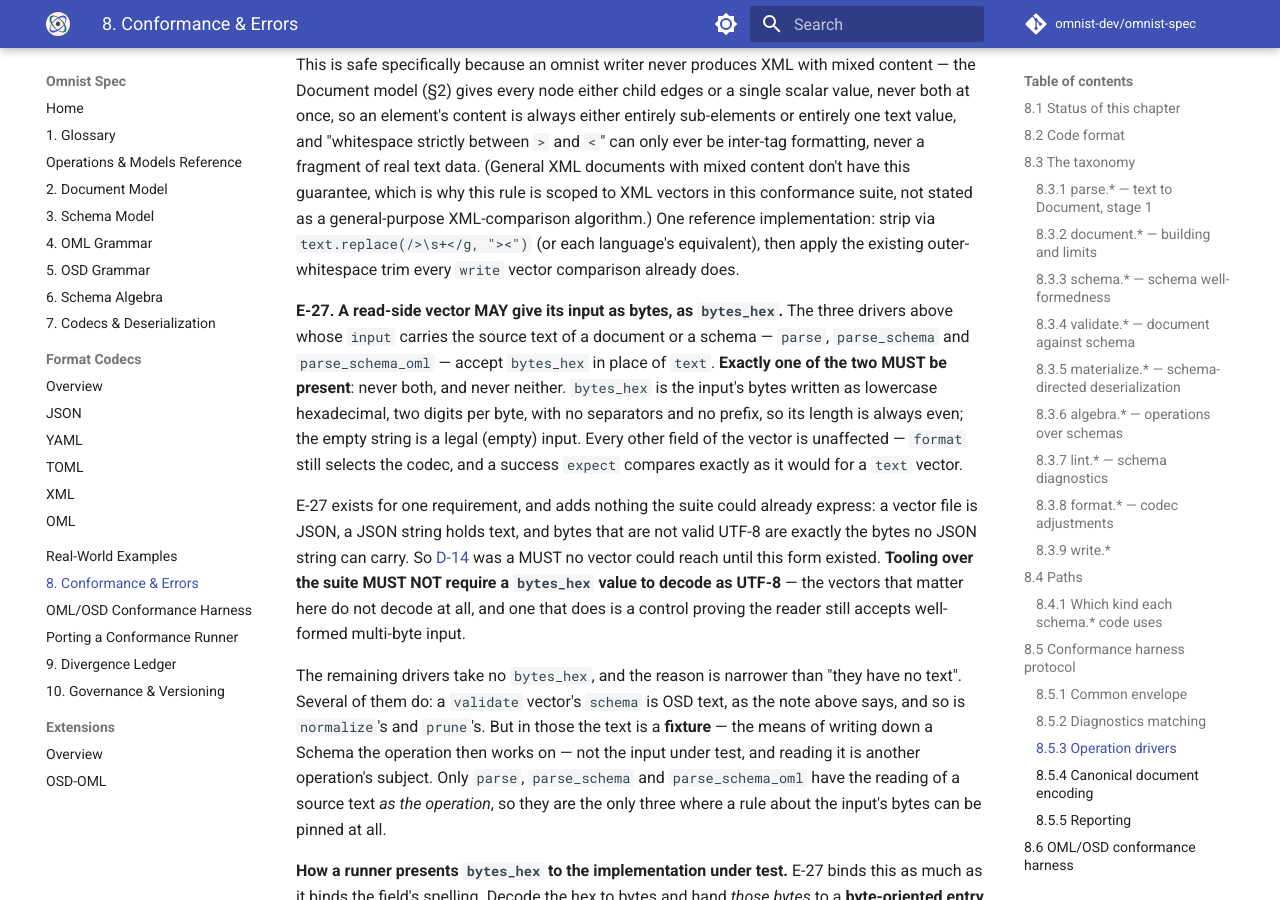
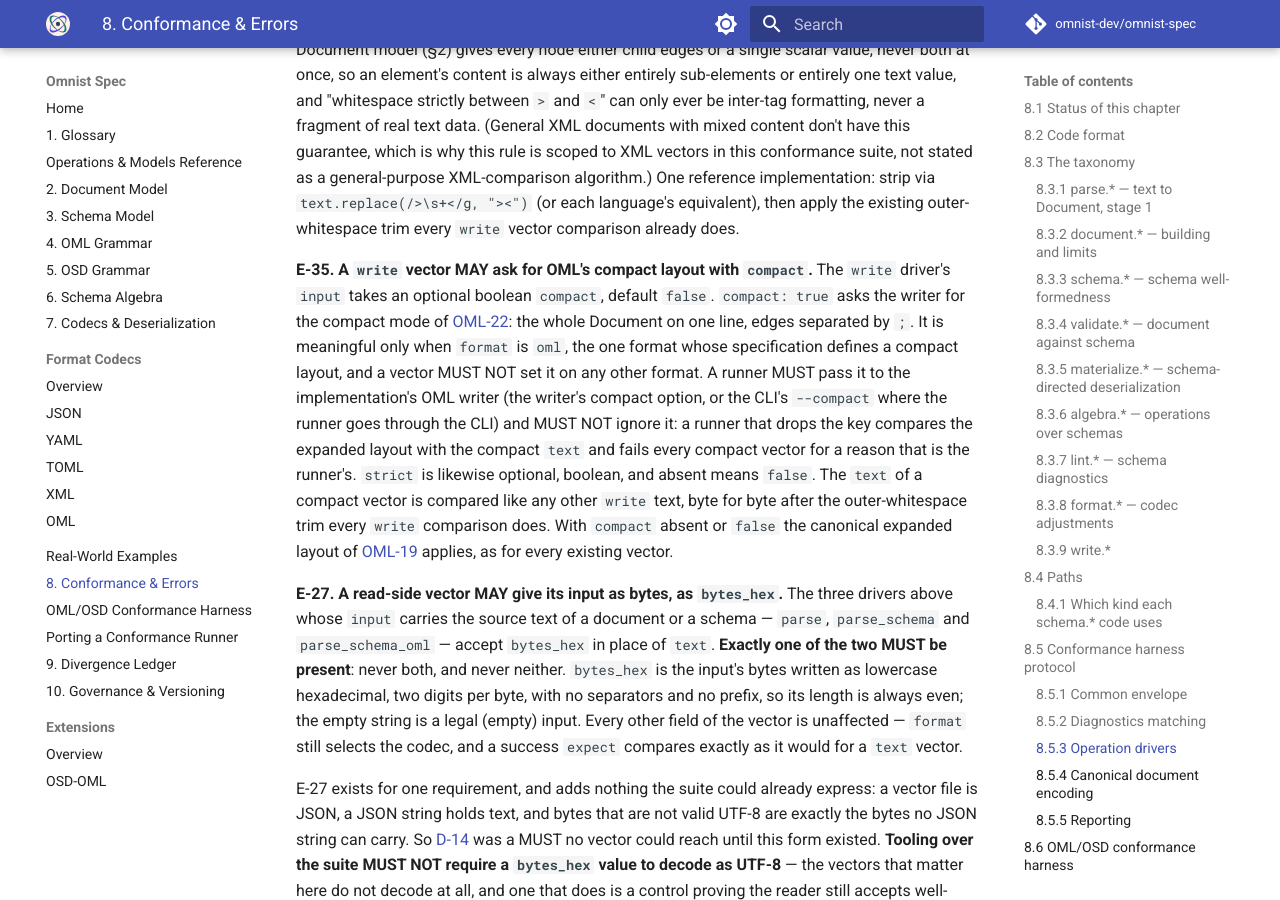
Before and after one commit to omnist-dev/omnist-spec, an MkDocs documentation site: the page built from docs/08-conformance-and-errors.md, in a window 1280 px wide and 900 px high, scrolled down 23328 px. Built offline with MkDocs 1.6.1 and Material for MkDocs 9.7.7, drawn with Linux system fonts in a browser that asks for light colours; comment, search, counter and statistics services are not loaded; some of the changed text lies outside the part shown.

Commit message:
Add a compact input to the write driver (E-35); vectors for OML-22..24
E-35 (new): a write vector may set compact: true (OML only) to ask for OML's
one-line layout. The driver table, the operations reference, the porting guide,
the test-suite README and tools/check_vectors.py know the key.

Vectors: formats-oml/compact (7).

Co-Authored-By: Claude Sonnet 5.5 <noreply@anthropic.com>

```diff
--- a/docs/08-conformance-and-errors.md
+++ b/docs/08-conformance-and-errors.md
@@ -815,7 +815,7 @@ implementation.
 | `parse_schema` | `{text}` or `{bytes_hex}` (E-27) | `{ok}` — `schema: <canonical OSD text>` MAY additionally be present, compared byte for byte per §3.3/§5.9, for a vector specifically pinning declaration-order or formatting round-trip fidelity rather than mere acceptance |
 | `validate` | `{schema, document}` | `{ok}` |
 | `materialize` | `{schema, document}` | `{ok, document}` |
-| `write` | `{document, format}` | `{ok, text}` — `diagnostics` MAY be present alongside a successful `{ok: true, ...}` result (a write can succeed with a reported adjustment, e.g. `format.temporal-stringified`; success and a diagnostics list are not mutually exclusive here the way they are for every other operation) |
+| `write` | `{document, format}`, and optionally `strict` and (OML only) `compact` (E-35) | `{ok, text}` — `diagnostics` MAY be present alongside a successful `{ok: true, ...}` result (a write can succeed with a reported adjustment, e.g. `format.temporal-stringified`; success and a diagnostics list are not mutually exclusive here the way they are for every other operation) |
 | `compatible_with` | `{a, b}` | `{result: bool}` |
 | `equivalent` | `{a, b}` | `{result: bool}` |
 | `normalize` | `{schema}` | `{schema: <canonical OSD text>}` — compared byte for byte per §5.9's canonical-output requirement |
@@ -903,6 +903,23 @@ XML-comparison algorithm.) One reference implementation: strip via
 `text.replace(/>\s+</g, "><")` (or each language's equivalent), then apply
 the existing outer-whitespace trim every `write` vector comparison already
 does.
+
+**E-35. A `write` vector MAY ask for OML's compact layout with `compact`.** The
+`write` driver's `input` takes an optional boolean `compact`, default `false`.
+`compact: true` asks the writer for the compact mode of
+[OML-22](04-oml-grammar.md#49-canonical-output): the whole Document on one line,
+edges separated by `;`. It is meaningful only when `format` is `oml`, the one
+format whose specification defines a compact layout, and a vector MUST NOT set
+it on any other format. A runner MUST pass it to the implementation's OML writer
+(the writer's compact option, or the CLI's `--compact` where the runner goes
+through the CLI) and MUST NOT ignore it: a runner that drops the key compares
+the expanded layout with the compact `text` and fails every compact vector for
+a reason that is the runner's. `strict` is likewise optional, boolean, and
+absent means `false`. The `text` of a compact vector is compared like any other
+`write` text, byte for byte after the outer-whitespace trim every `write`
+comparison does. With `compact` absent or `false` the canonical expanded layout
+of [OML-19](04-oml-grammar.md#49-canonical-output) applies, as for every
+existing vector.
 
 **E-27. A read-side vector MAY give its input as bytes, as `bytes_hex`.**
 The three drivers above whose `input` carries the source text of a document
```
Also changed, not shown: docs/04-oml-grammar.md (+3 -1 lines), docs/09-divergence-ledger.md (+2 -2 lines), docs/operations-and-models-reference.md (+1 -1 lines), docs/porting-a-conformance-runner.md (+1 -1 lines), test-suite/README.md (+10 -1 lines), 2 other files.
